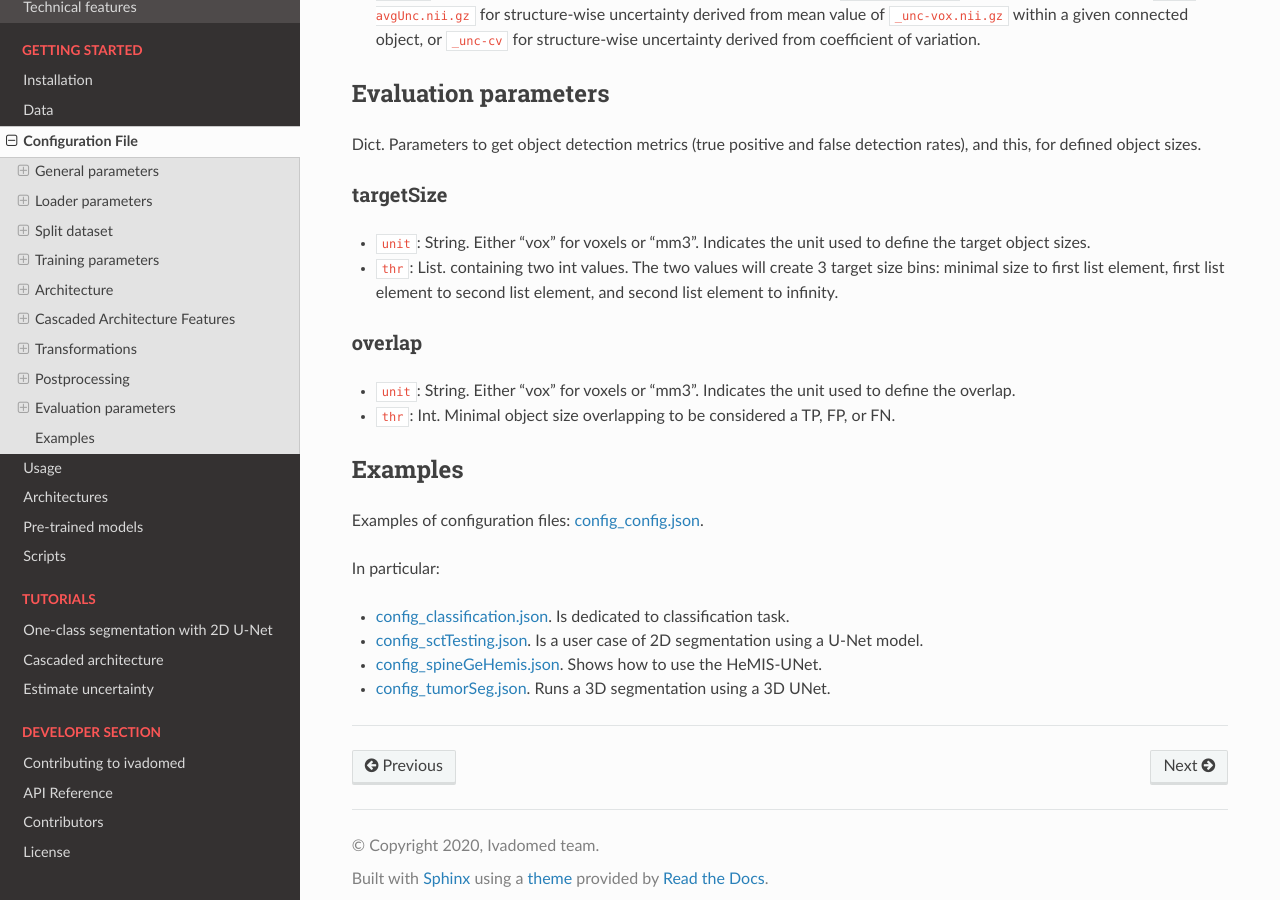
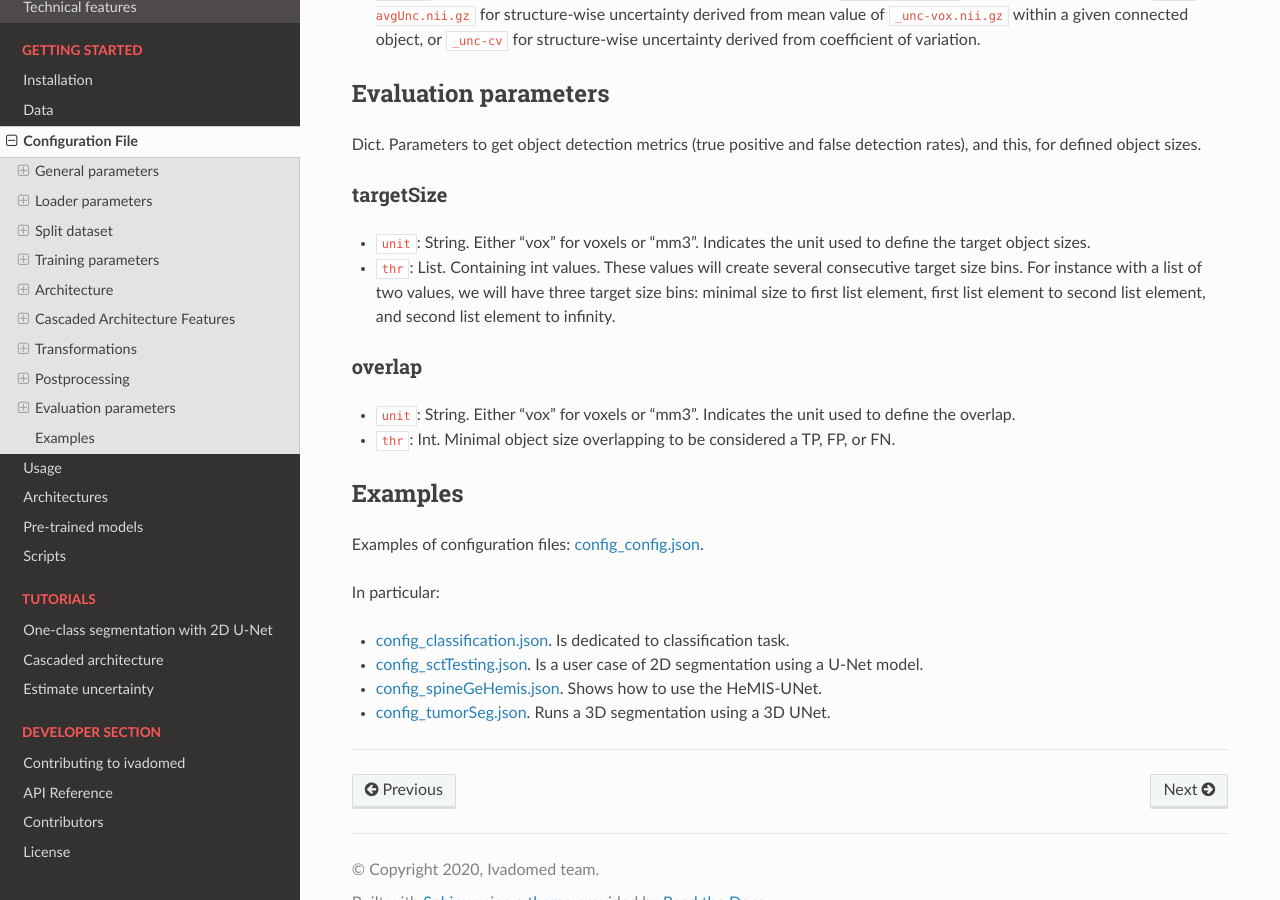
Before and after one commit to ivadomed/ivadomed, a Sphinx documentation site: the page built from docs/source/configuration_file.rst, in a window 1280 px wide and 900 px high, scrolled down 8144 px. Built offline with Sphinx 7.4.7 and the Read the Docs theme 2.0.0, drawn with Linux system fonts in a browser that asks for light colours; the version number could not be read and is left out.

Commit message:
Update docs/source/configuration_file.rst
Co-authored-by: charleygros <charley.gros@gmail.com>

```diff
--- a/docs/source/configuration_file.rst
+++ b/docs/source/configuration_file.rst
@@ -460,7 +460,7 @@ object sizes.
 targetSize
 ^^^^^^^^^^
 - ``unit``: String. Either "vox" for voxels or "mm3". Indicates the unit used to define the target object sizes.
-- ``thr``: List. containing two int values. The two values will create 3 target size bins: minimal size to first list
+- ``thr``: List. Containing int values. These values will create several consecutive target size bins. For instance with a list of two values, we will have three target size bins: minimal size to first list
   element, first list element to second list element, and second list element to infinity.
 
 overlap
```
